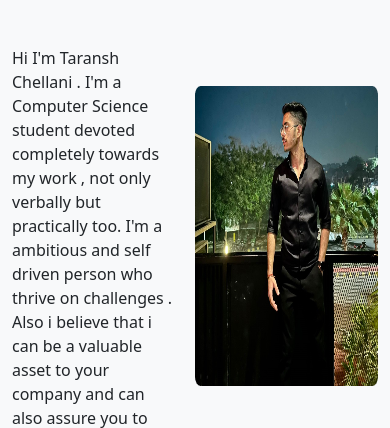
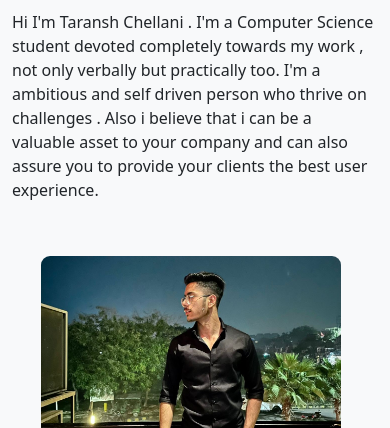
Before and after one commit to Taransh121/Portfolio, a plain HTML site: page index.html in a window 390 px wide. Shown: the part 416-844 px from the top of the page. Drawn offline with nearby package versions, Linux system fonts and the light colour scheme.

Commit message:
Finished.

```diff
--- a/index.css
+++ b/index.css
@@ -17,7 +17,7 @@ li {
 }
 
 .li1 {
-    margin-left: 190%;
+    margin-left: 170%;
 }
 
 #name1 {
@@ -51,7 +51,6 @@ li {
     margin-top: 2%;
     /* width: 50%; */
     display: flex;
-    flex-direction: row;
 }
 
 #description_text {
@@ -292,6 +291,23 @@ i {
 
 
 @media only screen and (max-width: 1000px) {
+    .description {
+        display: flex;
+        flex-direction: column;
+    }
+    .description_text{
+        margin-bottom: 40%;
+    }
+    .position{
+        margin-bottom: 5%;
+    }
+    .myimg{
+        /* height:100px ; */
+        /* width: 300px; */
+        /* padding-left: 10%; */
+        /* padding-right: -200%; */
+        /* margin-left: 40%; */
+    }
     .findme {
         margin-top: 10%;
     }
@@ -356,8 +372,8 @@ i {
       }
     #myimage{
         height:300px ;
-        margin-top: 1%;
-
+        margin-left: 8%;
+        width: 300px;
     }
 
 }
--- a/index.html
+++ b/index.html
@@ -63,14 +63,14 @@
         <br>
 
         <div class="description">
-            <p id="description_text">
+            <p id="description_text" class="description_text">
                 Hi I'm Taransh Chellani . I'm a Computer Science student devoted completely towards my work , not only
                 verbally but practically too. I'm a ambitious and self driven person who thrive on challenges . Also i
                 believe that i can be a valuable asset to your company and can also assure you to provide your clients
                 the
                 best user experience.
             </p>
-            <img src="images/image.jpeg" alt="myimage" id="myimage" srcset="">
+            <img src="images/image.jpeg" alt="myimage" class="myimg" id="myimage"  srcset="">
             <!-- <img src="dp.jpg" alt="myimage"  id="myimage" srcset=""> -->
         </div>
 
```
